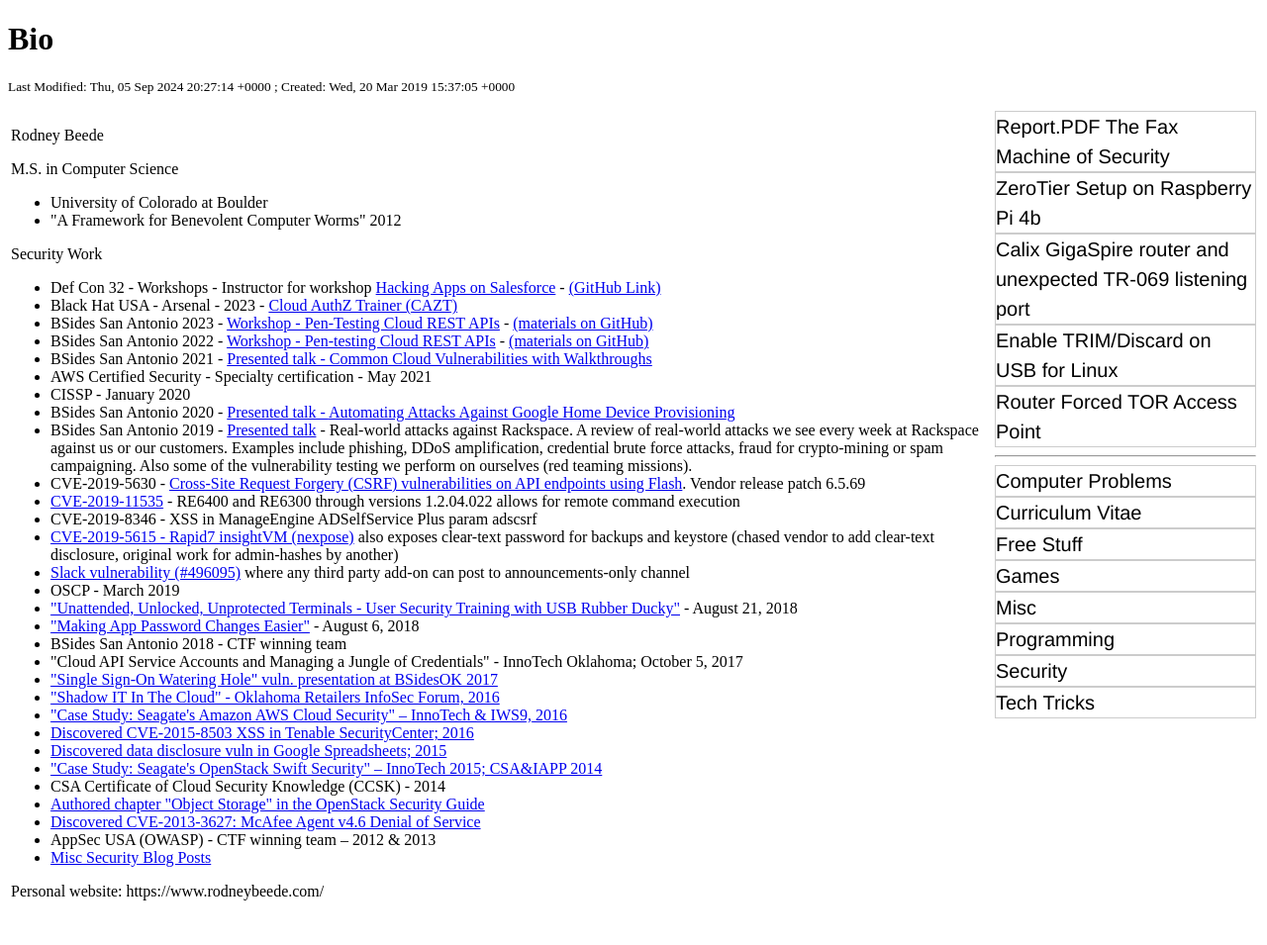
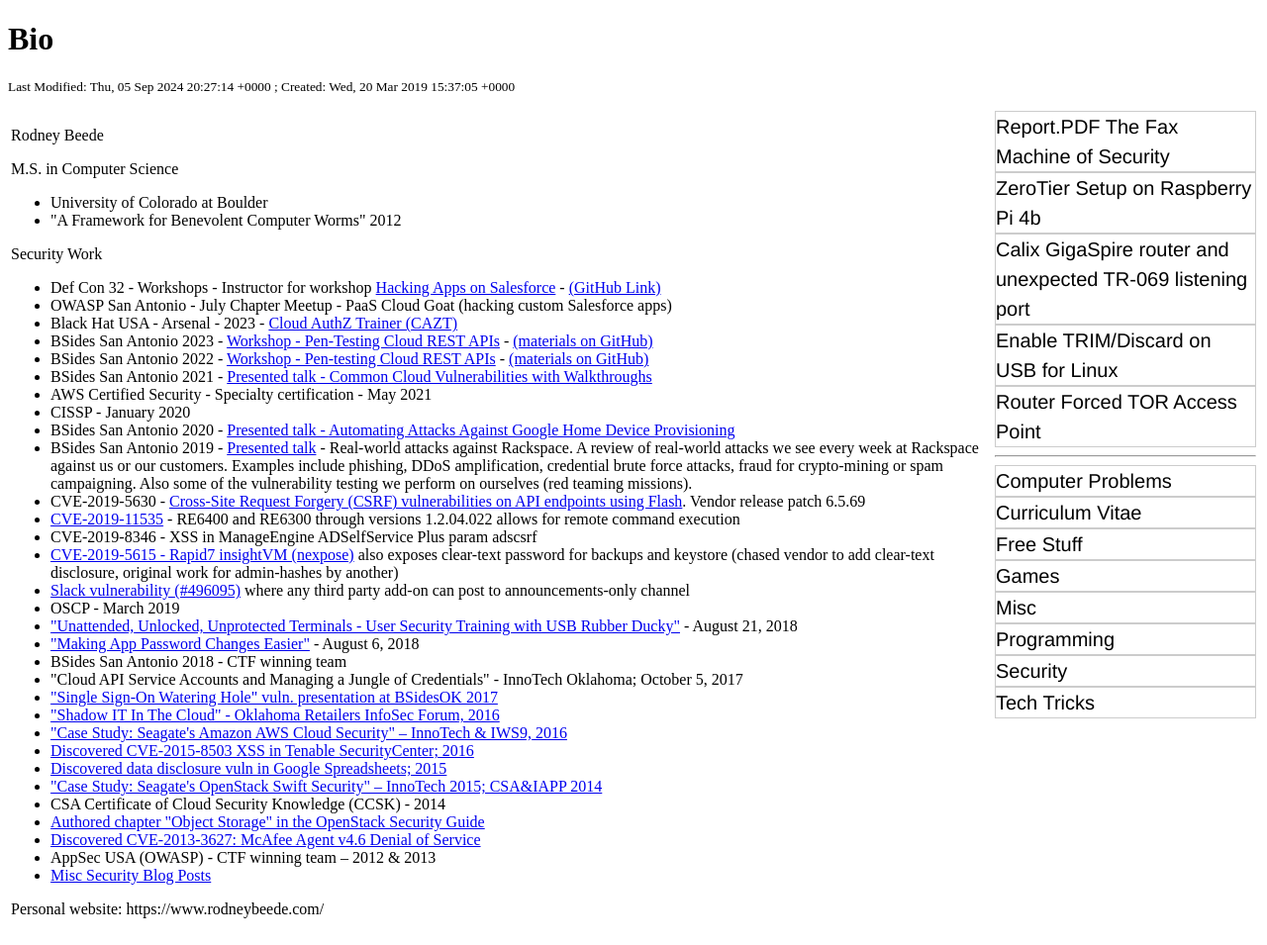
Before and after one commit to rbeede/rbeede.github.io, a Jekyll site: the page built from _posts/2020-08-26-bio.html, in a window 1280 px wide. Shown: the whole page at 99% size. Built offline with Jekyll 4.4.1, drawn with Linux system fonts in a browser that asks for light colours.

Commit message:
Update 2020-08-26-bio.html

```diff
--- a/_posts/2020-08-26-bio.html
+++ b/_posts/2020-08-26-bio.html
@@ -21,6 +21,7 @@
 
 <ul>
 <li>Def Con 32 - Workshops - Instructor for workshop <a href="https://defcon.org/html/defcon-32/dc-32-workshops.html#54228">Hacking Apps on Salesforce</a> - <a href="https://github.com/Coalfire-Research/paas-cloud-goat">(GitHub Link)</a></li>
+<li>OWASP San Antonio - July Chapter Meetup - PaaS Cloud Goat (hacking custom Salesforce apps)</li>
 <li>Black Hat USA - Arsenal - 2023 - <a href="https://www.blackhat.com/us-23/arsenal/schedule/presenters.html#rodney-beede-45501">Cloud AuthZ Trainer (CAZT)</a></li>
 <li>BSides San Antonio 2023 - <a href="https://www.bsidessatx.com/events-2023.html">Workshop - Pen-Testing Cloud REST APIs</a> - <a href="https://github.com/rbeede/BSidesSATX2023">(materials on GitHub)</a></li>
 <li>BSides San Antonio 2022 - <a href="https://www.bsidessatx.com/events-schedule-2022.html">Workshop - Pen-testing Cloud REST APIs</a> - <a href="https://github.com/rbeede/BSidesSATX2022">(materials on GitHub)</a></li>
```
